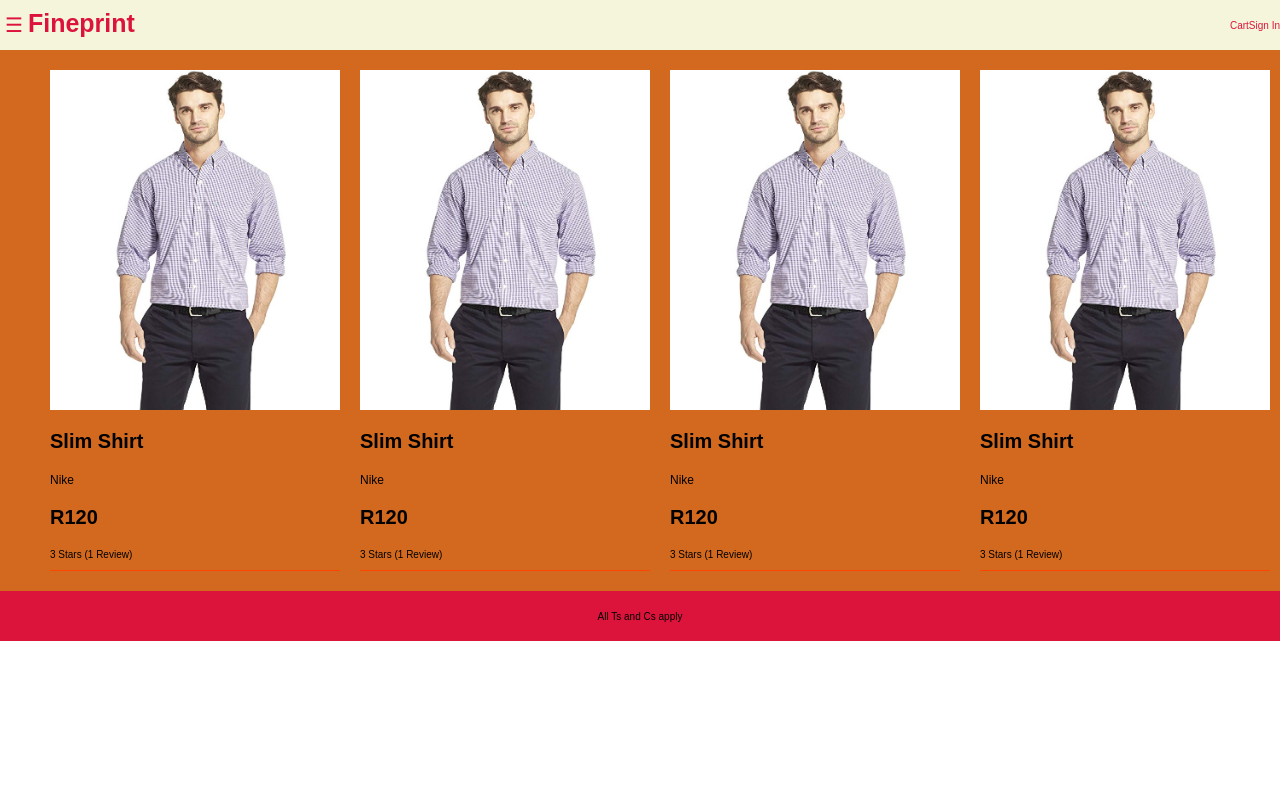
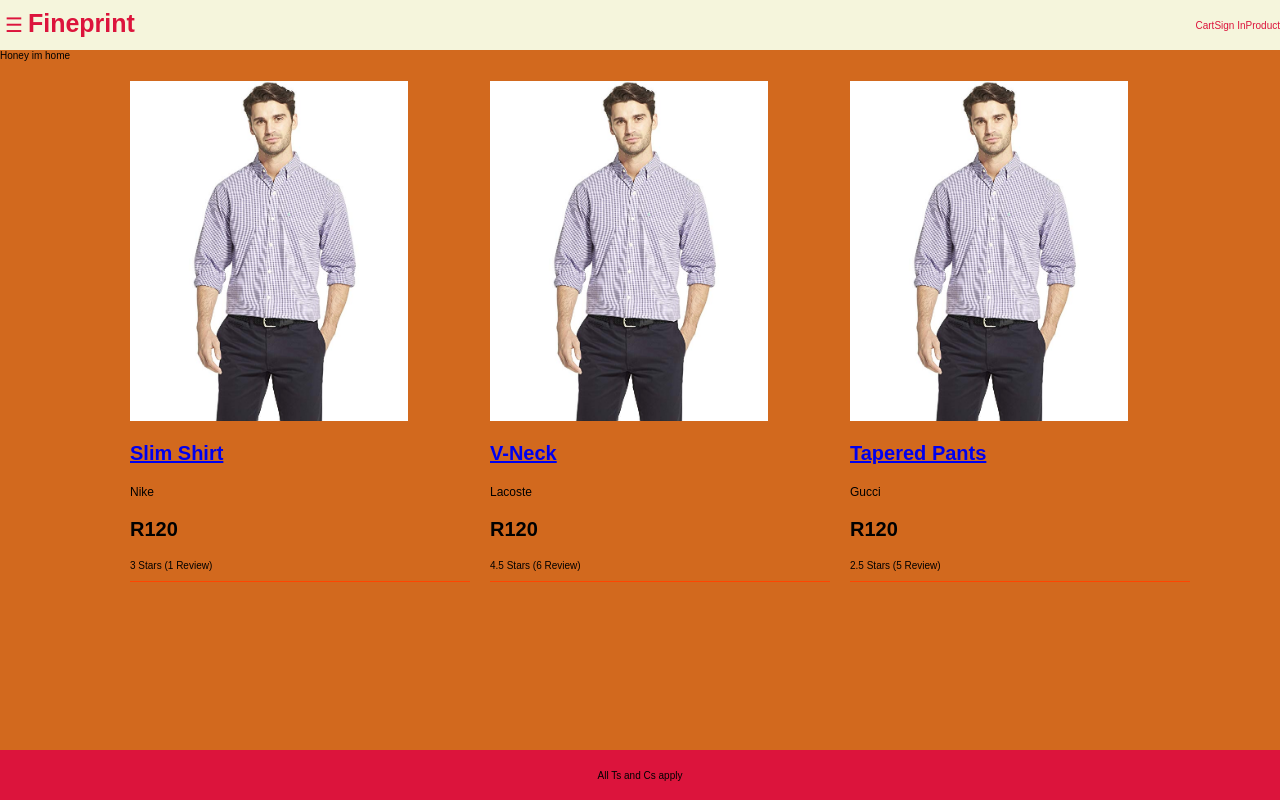
Before and after one commit to ChadH28/End-of-year-Project, a React (Create React App) app in the folder front-end/: page / in a window 1280 px wide. Built offline with nearby package versions, Linux system fonts and the light colour scheme.

Commit message:
Installed react-router-dom and made a mock database for my items

```diff
--- a/front-end/package.json
+++ b/front-end/package.json
@@ -8,6 +8,7 @@
     "@testing-library/user-event": "^7.2.1",
     "react": "^16.13.1",
     "react-dom": "^16.13.1",
+    "react-router-dom": "^5.2.0",
     "react-scripts": "3.4.1"
   },
   "scripts": {
--- a/front-end/src/App.css
+++ b/front-end/src/App.css
@@ -9,6 +9,10 @@ body {
   font-family: Arial, Helvetica, sans-serif;
   height: 100vh;
   margin:0;
+}
+
+#root {
+  height:100%;
 }
 
 .App{
--- a/front-end/src/App.js
+++ b/front-end/src/App.js
@@ -1,21 +1,29 @@
 import React from 'react';
+import {BrowserRouter, Route} from 'react-router-dom'
+
+// CSS
 import './App.css';
 // Components
 import Navbar from './components/Navbar';
 import Sidebar from './components/Sidebar';
 import Footer from './components/Footer';
-import Products from './components/Products';
+// Pages
+import HomePage from './components/pages/Homepage';
+import ProductPage from './components/pages/Productpage';
 
 function App() {
   return (
+    <BrowserRouter>
     <div className='App'>
       <Navbar/>
       <Sidebar/>
       <main className='main'>
-        <Products/>
+        <Route path='/' exact={true} component={HomePage} />
+        <Route path='/product/:id' component={ProductPage} />
       </main>
       <Footer/>
     </div>
+    </BrowserRouter>
   );
 }
 
--- /dev/null
+++ b/front-end/src/Data.js
@@ -0,0 +1,42 @@
+import image from './components/images/d3.jpg';
+
+export default {
+    products: [
+        {
+            _id: '1',
+            name: 'Slim Shirt',
+            category: 'Shirts',
+            image: {image},
+            price: 120,
+            brand: 'Nike',
+            rating: 3,
+            reviews: 1,
+            size: 'S',
+            material: 'cotton'
+        },
+        {
+            _id: '2',
+            name: 'V-Neck',
+            category: 'Shirts',
+            image: {image},
+            price: 120,
+            brand: 'Lacoste',
+            rating: 4.5,
+            reviews: 6,
+            size: 'S',
+            material: 'cotton'
+        },
+        {
+            _id: '3',
+            name: 'Tapered Pants',
+            category: 'Pants',
+            image: {image},
+            price: 120,
+            brand: 'Gucci',
+            rating: 2.5,
+            reviews: 5,
+            size: 'S',
+            material: 'cotton'
+        }
+    ]
+};
--- a/front-end/src/components/Navbar.js
+++ b/front-end/src/components/Navbar.js
@@ -1,5 +1,6 @@
 import React from 'react';
 import './Navbar.css';
+import {Link} from 'react-router-dom'
 
 function Navbar() {
     const openMenu = () => {
@@ -10,11 +11,12 @@ function Navbar() {
         <nav className='navbar'>
             <div className='nav-brand'>
                 <button onClick={openMenu}>&#9776;</button>
-                <a href='/'>Fineprint</a>
+                <Link to='/'>Fineprint</Link>
             </div>
             <div className='nav-links'>
-                <a href='/'>Cart</a>
-                <a href='/'>Sign In</a>
+                <Link to='/'>Cart</Link>
+                <Link to='/'>Sign In</Link>
+                <Link to='/product/12'>Product</Link>
             </div>
         </nav>
     )
--- a/front-end/src/components/Products.css
+++ b/front-end/src/components/Products.css
@@ -29,6 +29,7 @@
 .product-name {
   font-size: 2rem;
   font-weight: bold;
+  text-decoration: none;
 }
 
 .product-brand {
--- a/front-end/src/components/Products.js
+++ b/front-end/src/components/Products.js
@@ -1,47 +1,28 @@
 import React from 'react';
+import {Link} from 'react-router-dom';
 import './Products.css';
-import d1 from './images/d1.jpg';
+import data from '../Data';
+import image from './images/d1.jpg'
 
 function Products() {
     return (
         <div className='content'>
           <ul className='products'>
-            <li>
-              <div className='product'>
-                <img src={d1} alt='product item'/>
-                <div className='product-name'>Slim Shirt</div>
-                <div className='product-brand'>Nike</div>
-                <div className='price'>R120</div>
-                <div className='rating'>3 Stars (1 Review)</div>
-              </div>
-            </li>
-            <li>
-              <div className='product'>
-                <img src={d1} alt='product item'/>
-                <div className='product-name'>Slim Shirt</div>
-                <div className='product-brand'>Nike</div>
-                <div className='price'>R120</div>
-                <div className='rating'>3 Stars (1 Review)</div>
-              </div>
-            </li>
-            <li>
-              <div className='product'>
-                <img src={d1} alt='product item'/>
-                <div className='product-name'>Slim Shirt</div>
-                <div className='product-brand'>Nike</div>
-                <div className='price'>R120</div>
-                <div className='rating'>3 Stars (1 Review)</div>
-              </div>
-            </li>
-            <li>
-              <div className='product'>
-                <img src={d1} alt='product item'/>
-                <div className='product-name'>Slim Shirt</div>
-                <div className='product-brand'>Nike</div>
-                <div className='price'>R120</div>
-                <div className='rating'>3 Stars (1 Review)</div>
-              </div>
-            </li>
+            {
+                data.products.map(product =>
+                    <li>
+                        <div className='product'>
+                            <Link to={'/product/'+ product._id}>
+                                <img className='product-image' src={image} alt='product item'/>
+                            </Link>
+                            <div className='product-name'><Link to={'/product/'+ product._id}>{product.name}</Link></div>
+                            <div className='product-brand'>{product.brand}</div>
+                            <div className='price'>R{product.price}</div>
+                            <div className='rating'>{product.rating} Stars ({product.reviews} Review)</div>
+                        </div>
+                    </li>
+                )
+            }
           </ul>
         </div>
     )
--- a/front-end/src/components/Sidebar.css
+++ b/front-end/src/components/Sidebar.css
@@ -1,7 +1,7 @@
 /* Sidebar */
 .sidebar {
   position: fixed;
-  transition: ease-in-out;
+  transition: all 1sec;
   transform: translateX(-20rem);
   width:20rem;
   background-color: grey ;
--- a/front-end/src/components/pages/Homepage.js
+++ b/front-end/src/components/pages/Homepage.js
@@ -0,0 +1,13 @@
+import React from 'react';
+import Products from '../Products'
+
+function HomePage(props) {
+    return (
+        <div>
+            Honey im home
+            <Products/>
+        </div>
+    )
+}
+
+export default HomePage
--- /dev/null
+++ b/front-end/src/components/pages/Productpage.js
@@ -0,0 +1,13 @@
+import React from 'react'
+
+function ProductPage(props) {
+    console.log(props.match.params.id);
+    const product = data.products.find(x=> x._id)
+    return (
+        <div>
+            MY goods
+        </div>
+    )
+}
+
+export default ProductPage
```
Also changed, not shown: 1 other file (tests, documents, lock files or other folders).
